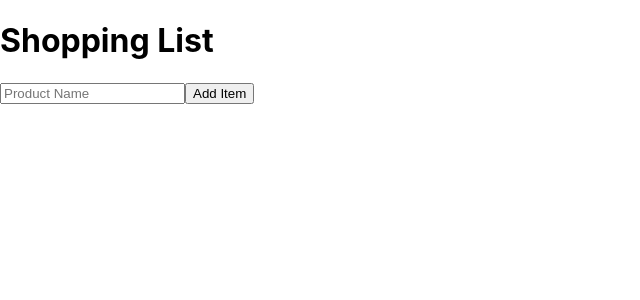
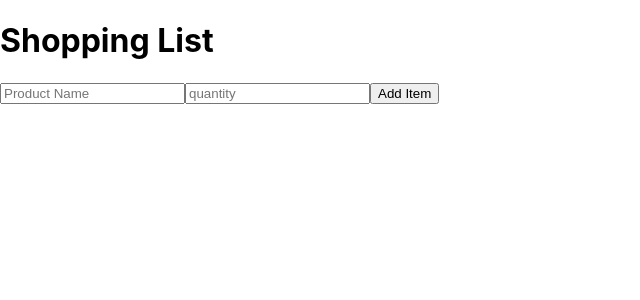
Before and after one commit to na-lin/Learn-Typescript, a React (Create React App) app in the folder shopping-app/: page / in a window 1280 px wide. Shown: the top 300 px of the page, without its empty margins (0-640 px from the left). Built offline with nearby package versions, Linux system fonts and the light colour scheme.

Commit message:
add product to items list

```diff
--- a/shopping-app/package.json
+++ b/shopping-app/package.json
@@ -14,6 +14,7 @@
     "react-dom": "^18.2.0",
     "react-scripts": "5.0.1",
     "typescript": "^4.9.5",
+    "uuid": "^9.0.0",
     "web-vitals": "^2.1.4"
   },
   "scripts": {
@@ -39,5 +40,8 @@
       "last 1 firefox version",
       "last 1 safari version"
     ]
+  },
+  "devDependencies": {
+    "@types/uuid": "^9.0.1"
   }
 }
--- a/shopping-app/src/App.tsx
+++ b/shopping-app/src/App.tsx
@@ -3,19 +3,17 @@ import Greeter from "./components/Greeter";
 import ShoppingList from "./components/ShoppingList";
 import ShoppingListForm from "./components/ShoppingListForm";
 import "./App.css";
+import { v4 as getId } from "uuid";
 
 // models
 import Item from "./models/item";
 
 function App() {
   const [items, setItems] = useState<Item[]>([]);
-  const addItem = (product: string) => {
-    console.log(product);
+  const addItem = (product: string, quantity: number) => {
+    setItems([...items, { id: getId(), product, quantity }]);
   };
-  // const items = [
-  //   { id: 1, product: "lemon", quantity: 3 },
-  //   { id: 2, product: "apply", quantity: 10 },
-  // ];
+
   return (
     <div>
       <ShoppingList items={items} />
--- a/shopping-app/src/components/ShoppingListForm.tsx
+++ b/shopping-app/src/components/ShoppingListForm.tsx
@@ -1,23 +1,28 @@
 import React, { useRef } from "react";
 
 interface ShoppingListFormProps {
-  onAddItem: (item: string) => void;
+  onAddItem: (item: string, quantity: number) => void;
 }
 
 export default function ShoppingListForm({
   onAddItem,
 }: ShoppingListFormProps): JSX.Element {
   const inputRef = useRef<HTMLInputElement>(null);
+  const quantityRef = useRef<HTMLInputElement>(null);
 
   const handleSubmit = (e: React.FormEvent<HTMLFormElement>) => {
     e.preventDefault();
-    const newProduct = inputRef.current?.value;
-    newProduct && onAddItem(newProduct);
+    const newProduct = inputRef.current!.value;
+    const quantity = Number(quantityRef.current!.value);
+    onAddItem(newProduct, quantity);
+    inputRef.current!.value = "";
+    quantityRef.current!.value = "1";
   };
 
   return (
     <form onSubmit={handleSubmit}>
       <input type="text" placeholder="Product Name" ref={inputRef} />
+      <input type="number" min={0} placeholder="quantity" ref={quantityRef} />
       <button>Add Item</button>
     </form>
   );
--- a/shopping-app/src/models/item.ts
+++ b/shopping-app/src/models/item.ts
@@ -1,5 +1,5 @@
 export default interface Item {
-  id: number;
+  id: string;
   product: string;
   quantity: number;
 }
```
Also changed, not shown: 1 other file (tests, documents, lock files or other folders).
